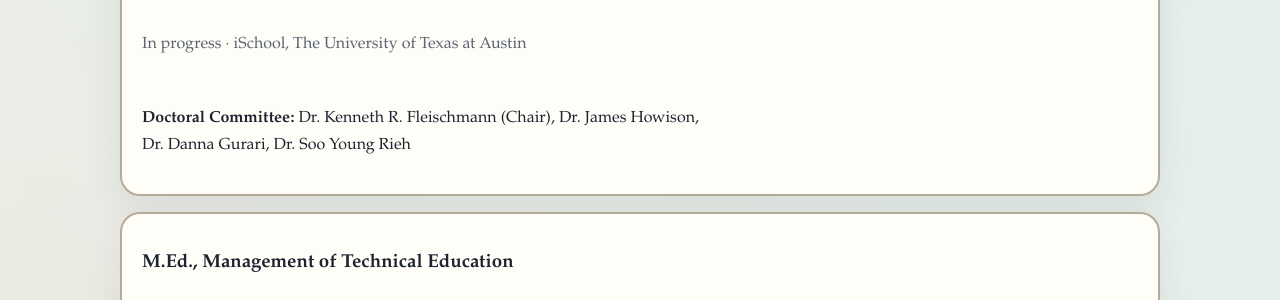
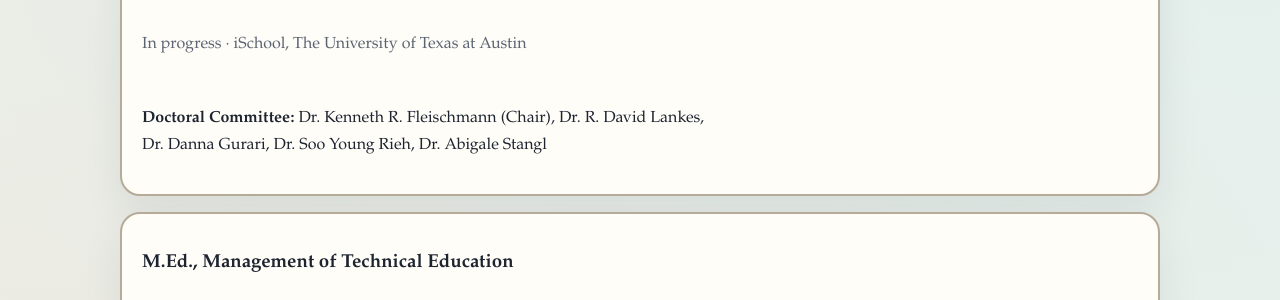
Before and after one commit to jaxsenday/jaxsenday.github.io, a Jekyll site: the page built from cv.md, in a window 1280 px wide and 900 px high, scrolled down 573 px. Shown: the part 150-450 px from the top of the window. Built offline with Jekyll 4.4.1, drawn with Linux system fonts in a browser that asks for light colours.

Commit message:
Update doctoral committee on CV

```diff
--- a/cv.md
+++ b/cv.md
@@ -41,7 +41,7 @@
     <li>
       <h3>Ph.D., Information Studies</h3>
       <p class="meta">In progress &middot; iSchool, The University of Texas at Austin</p>
-      <p><strong>Doctoral Committee:</strong> Dr. Kenneth R. Fleischmann (Chair), Dr. James Howison, Dr. Danna Gurari, Dr. Soo Young Rieh</p>
+      <p><strong>Doctoral Committee:</strong> Dr. Kenneth R. Fleischmann (Chair), Dr. R. David Lankes, Dr. Danna Gurari, Dr. Soo Young Rieh, Dr. Abigale Stangl</p>
     </li>
     <li>
       <h3>M.Ed., Management of Technical Education</h3>
```
Also changed, not shown: 1 other file.
